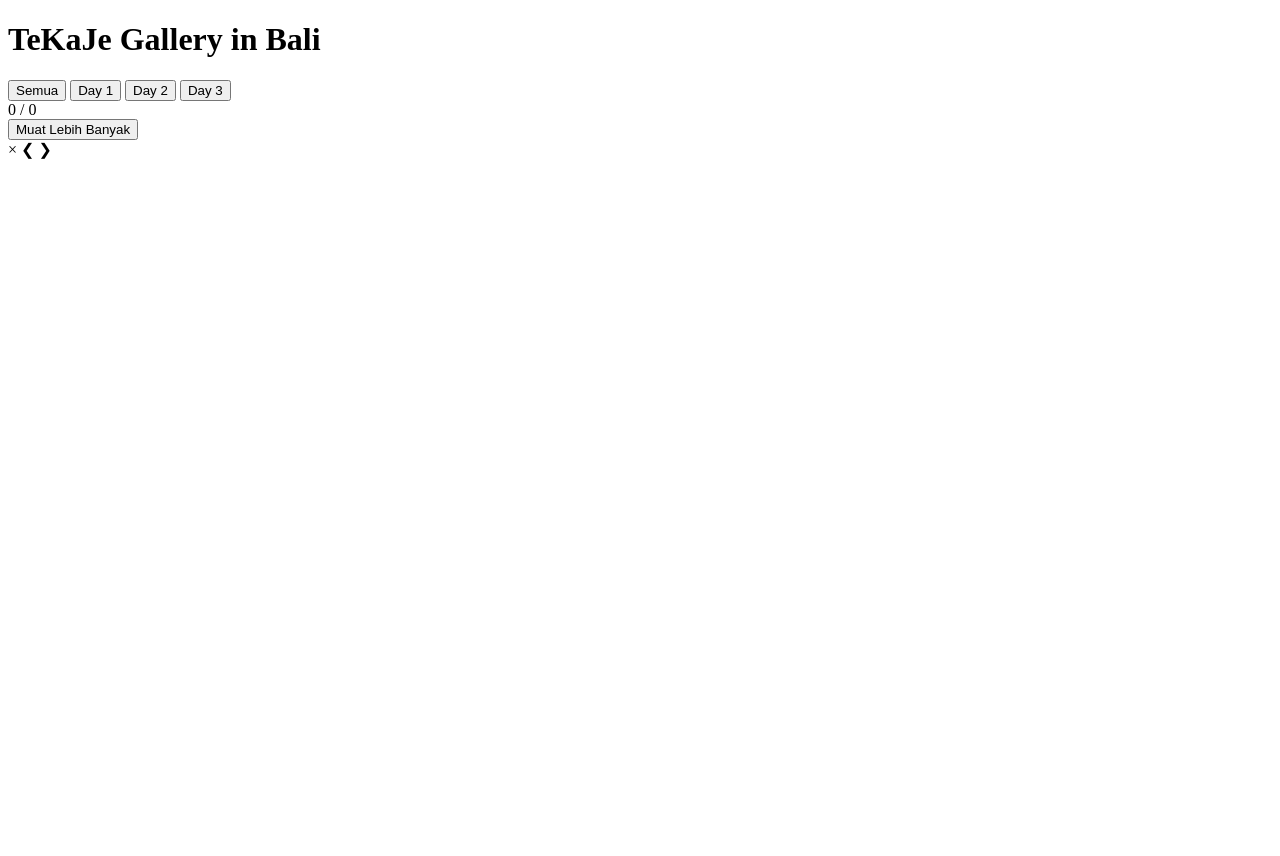
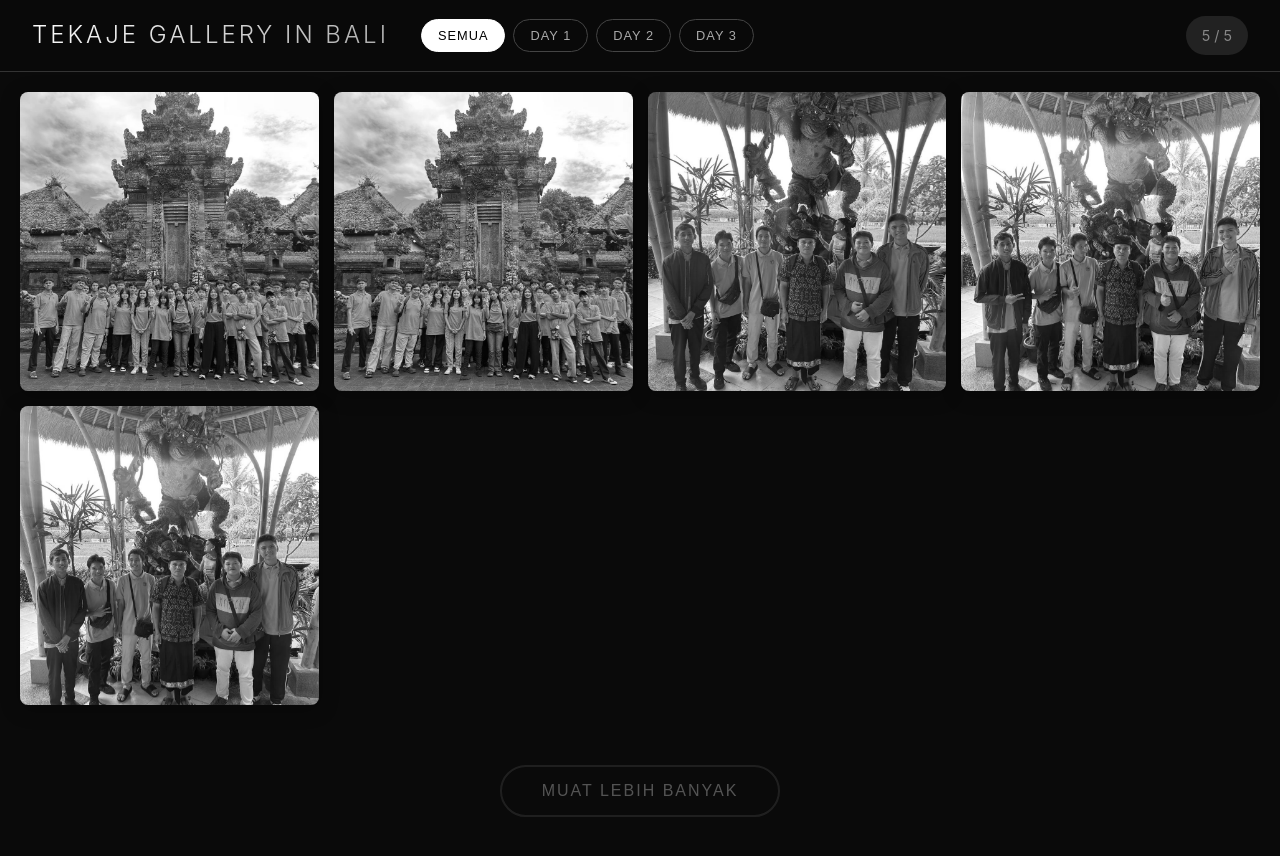
Before and after one commit to KazuoID/TeKaJe2-Bali, a plain HTML site: page index.html in a window 1280 px wide. Before the commit the page ends 800 px from the top, so only its background shows below. Drawn offline with Linux system fonts and the light colour scheme; the site is published under a folder, as on GitHub Pages, so addresses that start at the root find nothing.

Commit message:
Update index.html

```diff
--- a/index.html
+++ b/index.html
@@ -5,7 +5,7 @@
     <meta charset="UTF-8">
     <meta name="viewport" content="width=device-width, initial-scale=1.0">
     <title>TeKaJ Gallery - Bali</title>
-    <link rel="stylesheet" href="/src/style.css">
+    <link rel="stylesheet" href="./src/style.css">
 
 </head>
 
@@ -43,7 +43,7 @@
         </div>
         <div class="lightbox-caption" id="lightboxCaption"></div>
     </div>
-    <script src="/src/script.js"></script>
+    <script src="./src/script.js"></script>
 
 </body>
 
```
